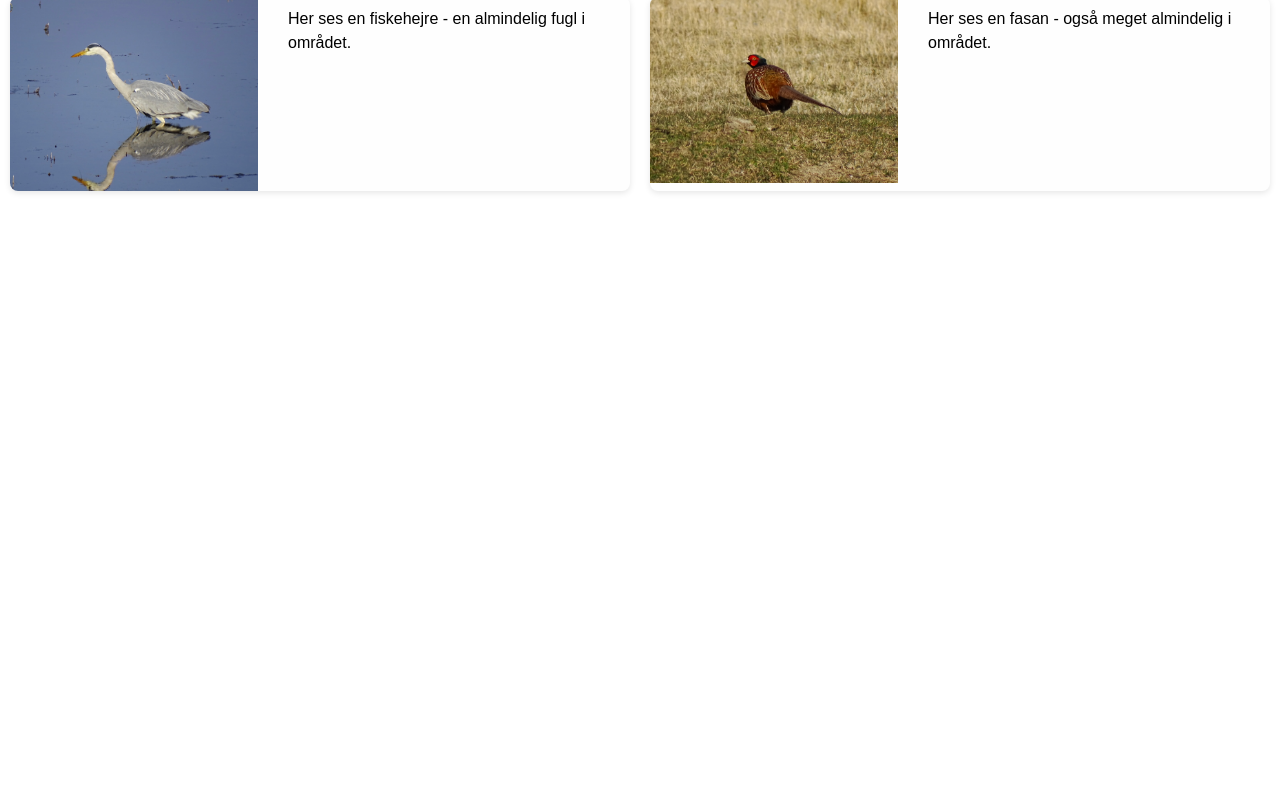
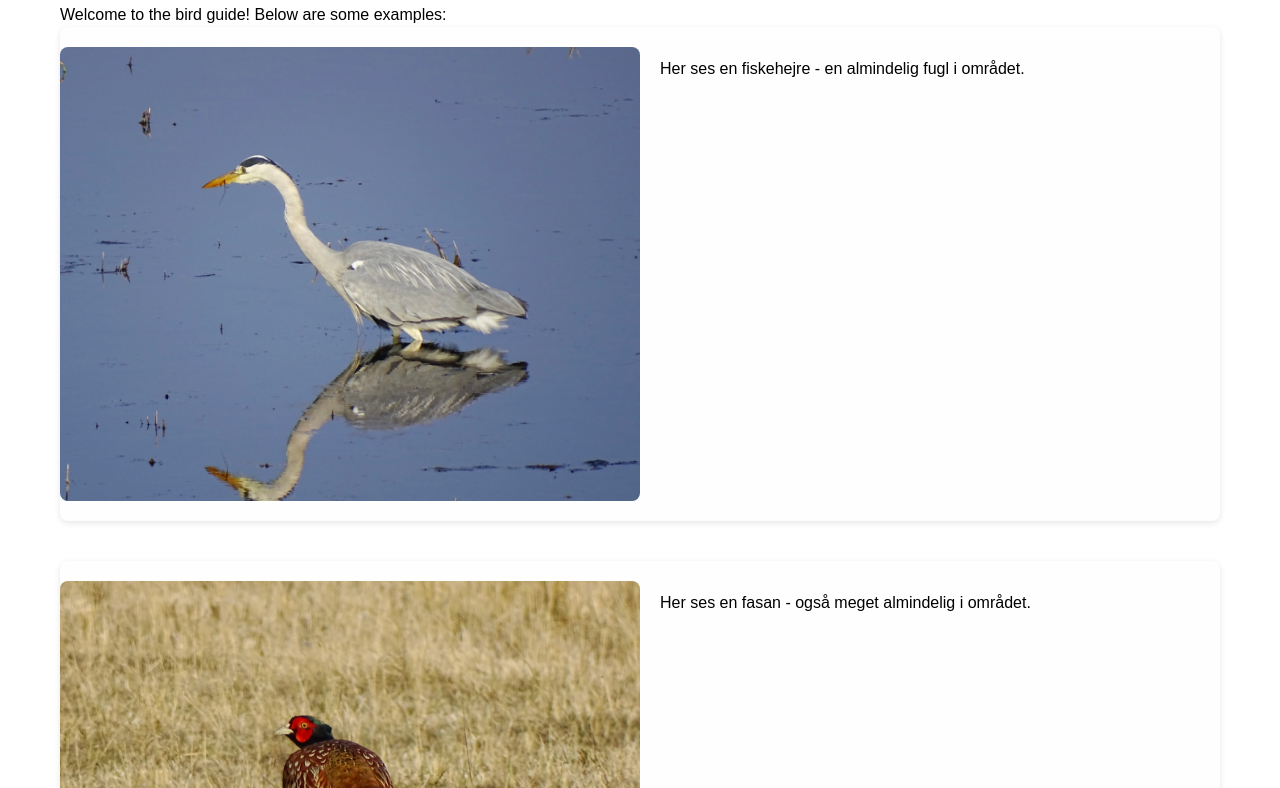
Before and after one commit to hansgorm/Borreby, a plain HTML site: page index.html in a window 1280 px wide. Shown: the part 94-882 px from the top of the page. Before the commit the page ends 800 px from the top, so only its background shows below. Drawn offline with Linux system fonts and the light colour scheme.

Commit message:
Update index.html

```diff
--- a/index.html
+++ b/index.html
@@ -15,7 +15,7 @@ html, body {
 
 h1 {
     text-align: center;
-    margin: 10px 0;
+    margin: 20px 0;
 }
 
 p {
@@ -26,25 +26,28 @@ p {
 /* Top-level container */
 .container {
     width: 100%;
-    padding: 10px;
+    max-width: 1200px;
+    margin: 0 auto;
+    padding: 20px; /* overall page padding */
     box-sizing: border-box;
 }
 
-/* Grid for all bird entries */
+/* Grid for bird entries */
 .birds-grid {
-    display: grid;
-    gap: 20px;
-    grid-template-columns: repeat(auto-fit, minmax(300px, 1fr));
+    display: flex;
+    flex-direction: column; /* stacked on small screens */
+    gap: 40px; /* space between bird-entry blocks */
 }
 
 /* Each bird entry */
 .bird-entry {
     display: flex;
-    flex-direction: column;
+    flex-direction: column; /* stacked on mobile */
     background-color: #fefefe;
     border-radius: 8px;
     overflow: hidden;
     box-shadow: 0 2px 6px rgba(0,0,0,0.1);
+    padding: 10px 0; /* padding above and below each entry */
 }
 
 /* Images */
@@ -52,6 +55,7 @@ p {
     width: 100%;
     height: auto;
     display: block;
+    border-radius: 8px 8px 0 0; /* round top corners on mobile */
 }
 
 /* Text */
@@ -59,20 +63,24 @@ p {
     padding: 10px;
 }
 
-/* Desktop: side-by-side image + text */
-@media (min-width: 1000px) {
+/* Desktop / laptop: side-by-side 50/50 */
+@media (min-width: 900px) {
     .bird-entry {
         flex-direction: row;
         align-items: flex-start;
+        padding: 20px 0; /* more space above and below */
     }
     .bird-entry img {
-        width: 40%; /* image takes 40% of entry width */
-        max-width: 400px; /* optional max size */
+        width: 50%; /* exactly 50% of container */
+        max-width: none;
         margin-right: 20px;
+        border-radius: 8px; /* keep corners rounded */
     }
     .bird-entry p {
-        flex: 1;
-        min-width: 0;
+        width: 50%; /* remaining 50% for text */
+        flex: none;
+        min-width: 0; /* prevent overflow */
+        padding-left: 0; /* already have margin-right on image */
     }
 }
 </style>
```
